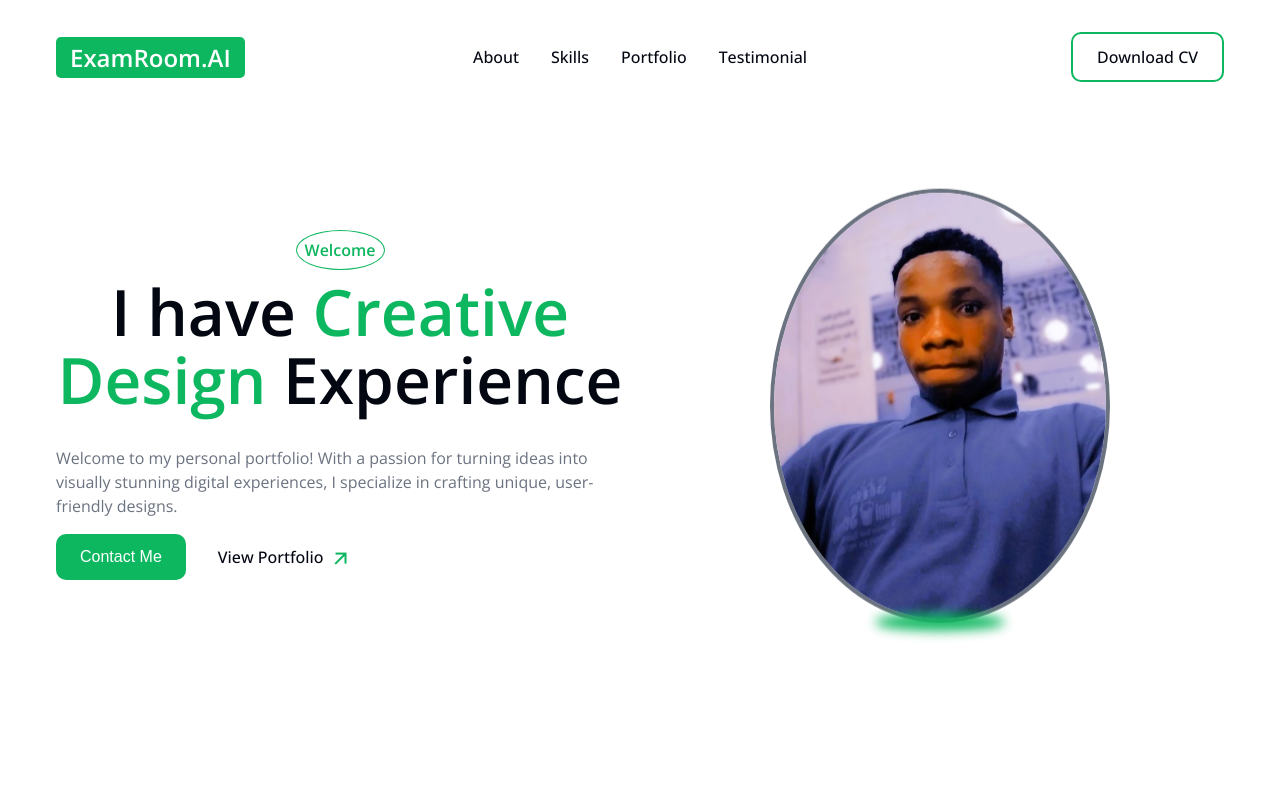
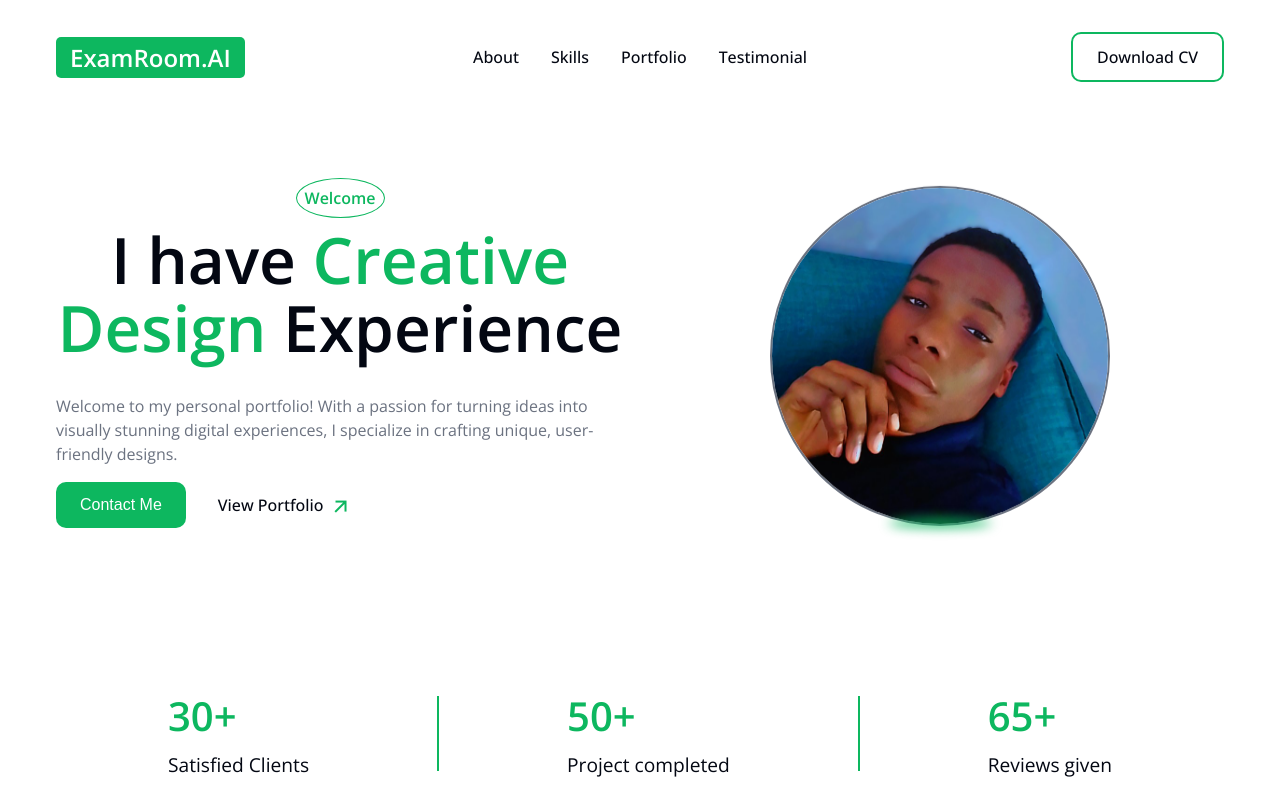
Before and after one commit to Fredstech-ik/freds-portfolio, a plain HTML site: page index.html in a window 1280 px wide. Shown: the top 789 px of the page. Drawn offline with nearby package versions, Linux system fonts and the light colour scheme.

Commit message:
second-commit

```diff
--- a/index.html
+++ b/index.html
@@ -34,7 +34,7 @@
 
     <header class="section__container header__container" id="about">
       <div class="header__image">
-        <img src="assets/header 1.jpg" alt="header" />
+        <img src="assets/header.jpg" alt="header" />
         <div class="header__shadow"></div>
       </div>
       <div class="header__content">
--- a/styles.css
+++ b/styles.css
@@ -171,7 +171,7 @@ nav {
   max-width: 340px;
   margin-inline: auto;
   border-radius: 100%;
-  border: 4px solid var(--text-light);
+  border: 2px solid var(--text-light);
   animation: floaty 1.8s infinite alternate;
 }
 
@@ -180,13 +180,13 @@ nav {
     transform: translateY(0);
   }
   100% {
-    transform: translateY(15px);
+    transform: translateY(10px);
   }
 }
 
 .header__shadow {
-  width: 150px;
-  height: 20px;
+  width: 120px;
+  height: 10px;
   background-color: var(--primary-color);
   margin: auto;
   border-radius: 50%;
```
Also changed, not shown: assets/header 1.jpg (deleted), assets/header.jpg (added), assets/header1.png (deleted).
